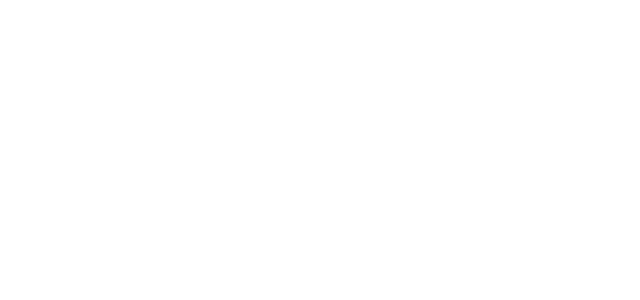
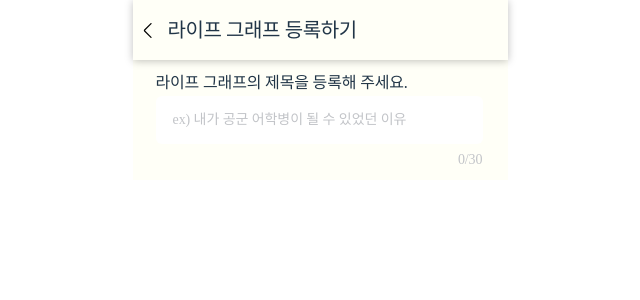
Before and after one commit to sinji2102/WINK-HACKATHON-TEAM2-Client, a React (Vite) app: page /register in a window 1280 px wide. Shown: the top 300 px of the page, without its empty margins (320-960 px from the left). Built offline with nearby package versions, Linux system fonts and the light colour scheme; a web font is replaced by a local one.

Commit message:
feat: 등록 페이지 기본 구성

```diff
--- a/src/components/header/Header.styled.js
+++ b/src/components/header/Header.styled.js
@@ -10,7 +10,7 @@
   flex-direction: row;
   align-items: center;
 
-  box-shadow: 0px 1px 2px 0px rgba(0, 0, 0, 0.25);
+  box-shadow: 0px 1px 8px 0px rgba(0, 0, 0, 0.25);
 `;
 
 export const Arrow = styled.button`
--- a/src/pages/register/Register.jsx
+++ b/src/pages/register/Register.jsx
@@ -1,8 +1,31 @@
-import React from "react";
+import { useState } from "react";
+import * as S from "./Register.styled";
 import Header from "../../components/header/Header";
+import TextField from "../../components/commons/input/textField/TextField";
 
 const Register = () => {
-  return <div></div>;
+  const [title, setTitle] = useState("");
+
+  const handleTitleInput = (e) => {
+    setTitle(e.target.value);
+  };
+
+  return (
+    <S.RegisterWrapper>
+      <Header title="라이프 그래프 등록하기" />
+      <S.FirstStepWrapper>
+        <S.FirstStepText>라이프 그래프의 제목을 등록해 주세요.</S.FirstStepText>
+        <TextField
+          name="life-graph-title"
+          value={title}
+          onChange={handleTitleInput}
+          maxLength={30}
+          cap={true}
+          placeholder="ex) 내가 공군 어학병이 될 수 있었던 이유"
+        />
+      </S.FirstStepWrapper>
+    </S.RegisterWrapper>
+  );
 };
 
 export default Register;
--- a/src/pages/register/Register.styled.js
+++ b/src/pages/register/Register.styled.js
@@ -0,0 +1,15 @@
+import styled from "styled-components";
+
+export const RegisterWrapper = styled.section`
+  display: flex;
+  flex-direction: column;
+`;
+
+export const FirstStepWrapper = styled.section`
+  padding: 1rem 2.3rem;
+  gap: 1rem;
+`;
+
+export const FirstStepText = styled.div`
+  ${({ theme }) => theme.fonts.body1_long};
+`;
```
